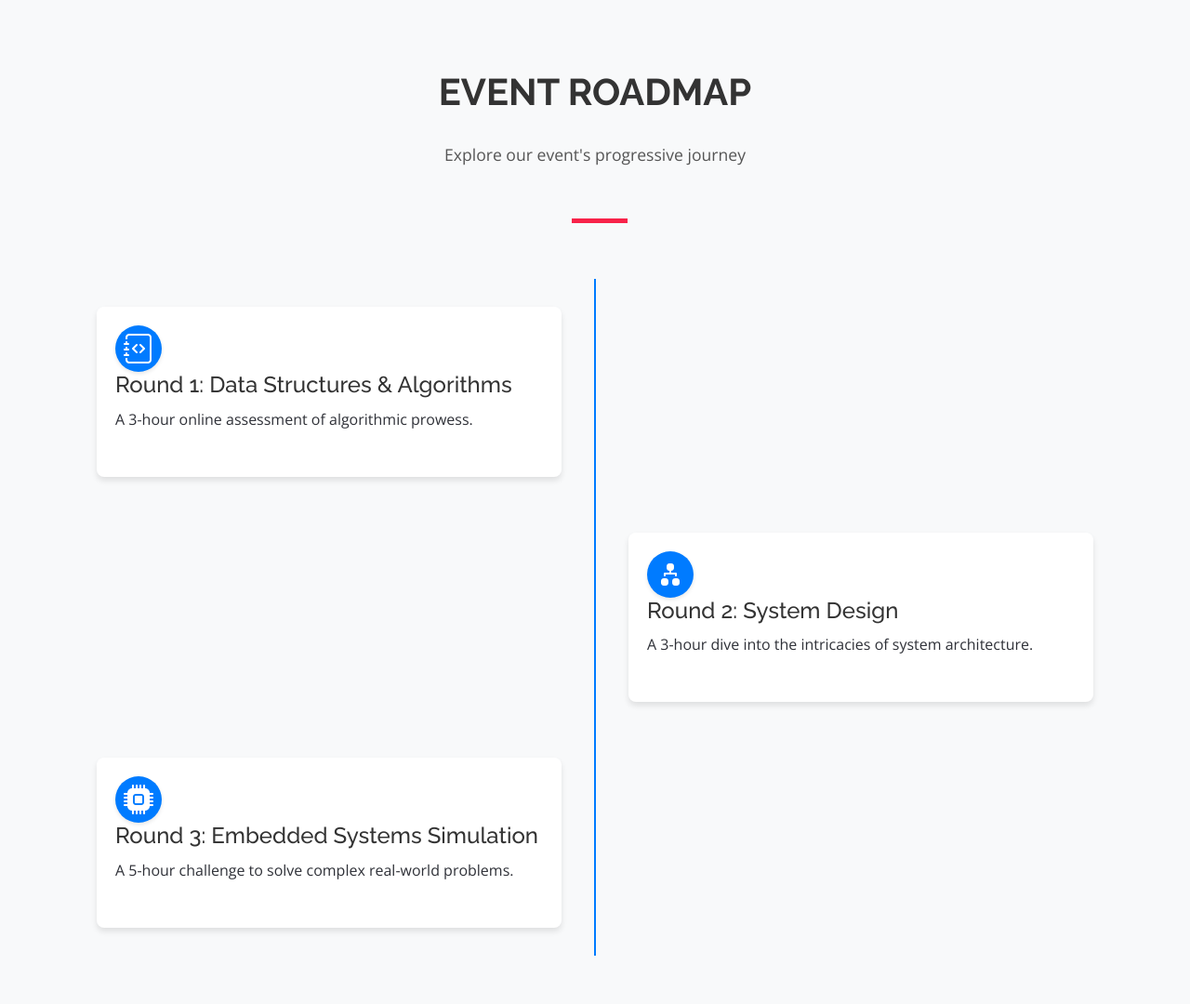
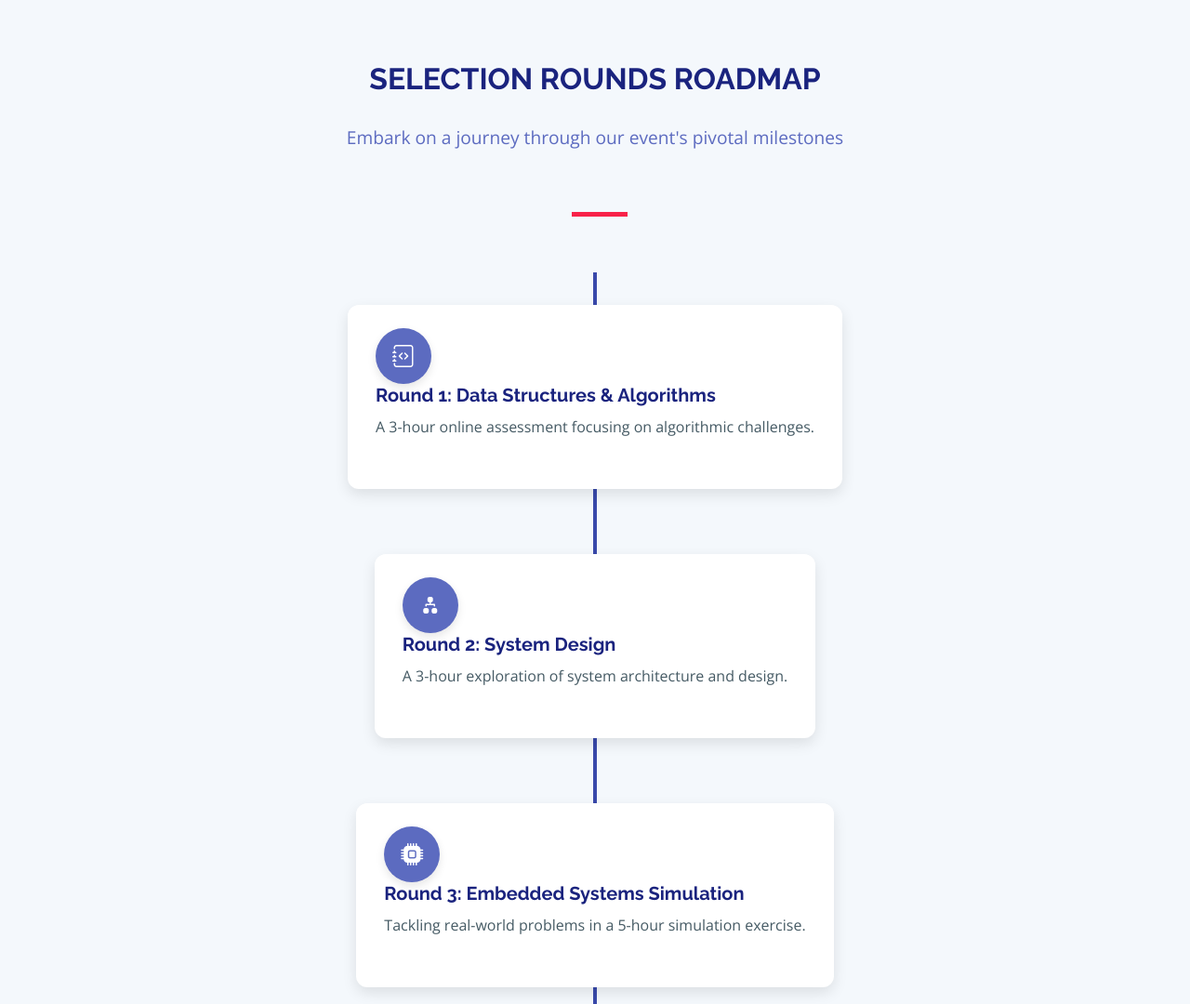
Before and after one commit to grow4tech/hackathon-solutio, a plain HTML site: page TheEvent-pro/index.html in a window 1280 px wide. Shown: the part 1660-2740 px from the top of the page at 93% size. Drawn offline with nearby package versions, Linux system fonts and the light colour scheme.

Commit message:
Completed the rounds road map

```diff
--- a/TheEvent-pro/assets/css/temp.css
+++ b/TheEvent-pro/assets/css/temp.css
@@ -167,32 +167,38 @@
 
 
 
-/* Roadmap Styles */
+/* Roadmap Styles Enhanced */
 .section-with-bg {
-    background: #f8f9fa;
-    padding: 60px 0;
+    background-color: #f4f8fc; /* Lighter background for contrast */
+    padding: 80px 0;
   }
 
   .section-header h2 {
-    font-size: 2.5rem;
-    color: #333;
+    font-size: 32px;
+    color: #1a237e; /* Dark blue for elegance */
     margin-bottom: 30px;
-    font-weight: 600;
+    font-weight: bold;
+    text-transform: uppercase; /* Adds a formal touch */
   }
 
   .section-header p {
-    margin-bottom: 40px;
-    color: #555;
-    font-size: 1.1rem;
+    margin-bottom: 50px;
+    color: #5c6bc0; /* Soft blue for readability */
+    font-size: 1.2rem;
   }
 
   .roadmap-container {
     position: relative;
+    max-width: 800px; /* Restricting max width for better readability */
+    margin: auto;
   }
 
   .roadmap {
     list-style: none;
     padding: 0;
+    display: flex;
+    flex-direction: column;
+    align-items: center; /* Centering the roadmap items */
   }
 
   .roadmap::before {
@@ -202,67 +208,64 @@
     transform: translateX(-50%);
     top: 0;
     bottom: 0;
-    width: 2px;
-    background: #007bff;
+    width: 4px;
+    background: #3949ab; /* Darker blue for the line */
     z-index: 0;
   }
 
   .roadmap-milestone {
     position: relative;
-    padding: 20px 0;
     display: flex;
     justify-content: center;
-    flex-wrap: wrap;
+    margin: 20px 0;
   }
 
   .milestone-details {
-    background: #fff;
-    padding: 20px;
-    border-radius: 8px;
-    box-shadow: 0 4px 6px rgba(0, 0, 0, 0.1);
+    background: #ffffff;
+    padding: 25px 30px;
+    border-radius: 12px;
+    box-shadow: 0 6px 15px rgba(0, 0, 0, 0.1); /* Enhanced shadow for depth */
     width: 100%;
-    max-width: 500px;
-    position: relative;
-    z-index: 1;
-    margin: 10px;
+    max-width: 600px;
+    margin: 15px;
+    transition: transform 0.3s ease, box-shadow 0.5s ease; /* Smooth transitions */
+  }
+
+  .milestone-details:hover {
+    transform: translateY(-5px); /* Slight lift on hover */
+    box-shadow: 0 10px 20px rgba(0, 0, 0, 0.15); /* Increasing shadow on hover */
   }
 
   .milestone-icon {
     display: inline-block;
-    font-size: 2rem;
-    width: 50px;
-    height: 50px;
-    background: #007bff;
-    color: #fff;
+    font-size: 24px;
+    width: 60px;
+    height: 60px;
+    background: #5c6bc0; /* Soft blue background for icons */
+    color: white;
     border-radius: 50%;
     text-align: center;
-    line-height: 50px;
+    line-height: 60px;
     margin-right: 20px;
-    box-shadow: 0 2px 4px rgba(0, 0, 0, 0.1);
-  }
-
-  .roadmap-milestone:nth-child(odd) .milestone-details {
-    margin-right: auto;
-  }
-
-  .roadmap-milestone:nth-child(even) .milestone-details {
-    margin-left: auto;
+    box-shadow: 0 4px 10px rgba(0, 0, 0, 0.1); /* Subtle shadow for icons */
   }
 
   .roadmap-milestone h3 {
-    font-size: 1.5rem;
-    color: #333;
+    font-size: 20px;
+    color: #1a237e; /* Dark blue for titles */
     margin-bottom: 10px;
-    font-weight: 500;
+    font-weight: bold;
+  }
+
+  .roadmap-milestone p {
+    color: #455a64; /* Gray for paragraph */
+    font-size: 16px;
+    line-height: 1.5;
   }
 
   @media (max-width: 768px) {
     .roadmap::before {
-      left: 32px;
-    }
-
-    .milestone-icon {
-      margin: 0 0 20px 0;
+      left: 40px;
     }
 
     .roadmap-milestone .milestone-details {
@@ -270,22 +273,15 @@
       padding-left: 80px;
     }
 
-    .roadmap-milestone .milestone-details:before {
+    .roadmap-milestone .milestone-details::before {
       content: '';
       position: absolute;
-      left: -20px;
+      left: 20px;
       top: 30px;
       width: 16px;
       height: 16px;
       border-radius: 50%;
-      background: #007bff;
-    }
-  }
-
-  @media (max-width: 576px) {
-    .roadmap-milestone .milestone-details {
-      padding-left: 60px;
-      width: calc(100% - 80px);
+      background: #3949ab;
     }
   }
 
@@ -293,7 +289,7 @@
   @keyframes fadeIn {
     from {
       opacity: 0;
-      transform: translateY(10px);
+      transform: translateY(20px);
     }
     to {
       opacity: 1;
@@ -302,19 +298,17 @@
   }
 
   .roadmap-milestone {
-    animation: fadeIn 0.6s ease-out;
+    animation: fadeIn 0.8s ease-out;
   }
 
-  /* Ensure the animation runs when the element is scrolled into view */
   .roadmap-milestone:not(.in-view) {
     opacity: 0;
-    transform: translateY(10px);
+    transform: translateY(20px);
     animation: none;
   }
 
-  /* Add this class when the element is in the viewport */
   .in-view {
     opacity: 1;
     transform: translateY(0);
-    animation: fadeIn 0.6s ease-out;
+    animation: fadeIn 0.8s ease-out;
   }
--- a/TheEvent-pro/index.html
+++ b/TheEvent-pro/index.html
@@ -243,12 +243,11 @@
     <section id="schedule" class="section-with-bg">
       <div class="container" data-aos="fade-up">
 
-
         <section id="schedule" class="section-with-bg">
           <div class="container" data-aos="fade-up">
             <div class="section-header">
-              <h2>Event Roadmap</h2>
-              <p>Explore our event's progressive journey</p>
+              <h2>Selection Rounds Roadmap</h2>
+              <p>Embark on a journey through our event's pivotal milestones</p>
             </div>
 
             <div class="roadmap-container">
@@ -258,7 +257,7 @@
                   <div class="milestone-details">
                     <span class="milestone-icon"><i class="bi bi-journal-code"></i></span>
                     <h3>Round 1: Data Structures & Algorithms</h3>
-                    <p>A 3-hour online assessment of algorithmic prowess.</p>
+                    <p>A 3-hour online assessment focusing on algorithmic challenges.</p>
                   </div>
                 </li>
                 <!-- Round 2 -->
@@ -266,7 +265,7 @@
                   <div class="milestone-details">
                     <span class="milestone-icon"><i class="bi bi-diagram-2-fill"></i></span>
                     <h3>Round 2: System Design</h3>
-                    <p>A 3-hour dive into the intricacies of system architecture.</p>
+                    <p>A 3-hour exploration of system architecture and design.</p>
                   </div>
                 </li>
                 <!-- Round 3 -->
@@ -274,7 +273,7 @@
                   <div class="milestone-details">
                     <span class="milestone-icon"><i class="bi bi-cpu-fill"></i></span>
                     <h3>Round 3: Embedded Systems Simulation</h3>
-                    <p>A 5-hour challenge to solve complex real-world problems.</p>
+                    <p>Tackling real-world problems in a 5-hour simulation exercise.</p>
                   </div>
                 </li>
               </ol>
```
